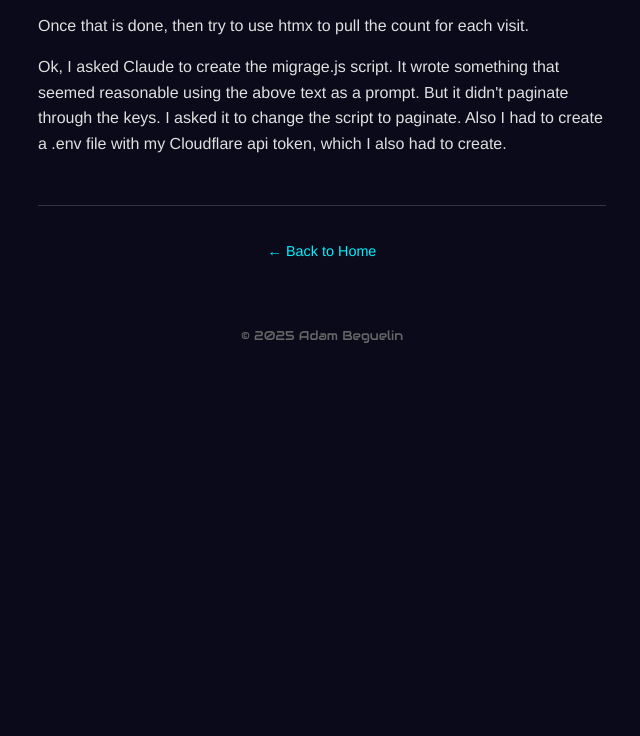
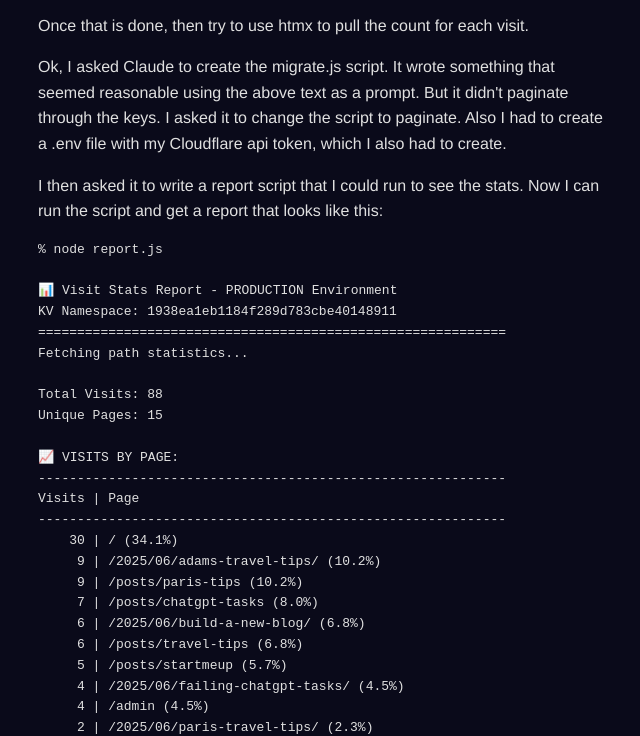
Before and after one commit to adamb/blog, a website: page dist/2025/06/more-blog-details/index.html in a window 1280 px wide. Shown: the part 726-1462 px from the top of the page, without its empty margins (318-958 px from the left). Before the commit the page ends 1070 px from the top, so only its background shows below. Drawn offline with Linux system fonts and the light colour scheme; no server answers.

Commit message:
update the stats page

```diff
--- a/dist/2025/06/more-blog-details/index.html
+++ b/dist/2025/06/more-blog-details/index.html
@@ -45,7 +45,50 @@
 <p>I'm still not using htmx really.   But I do have stats that I'm keeping.  So I realized that I can use htmx for that.  I want to put a reader count on each blog entry.  My current stats are kept in a kv and you can see them on the <a href="/stats">stats page</a> but this kv keeps the stats by date, using the key <code>visit:${now}</code>.  So to compute the stats for a particular page, I would need to process all the stats in the kv.  This would take too long.  So let's update the kv to also keep track of the stats per page.  We need another key type, so <code>path:${path}</code> seems sensible.</p>
 <p>But now we have the problem that the stats so far will be left out of this computation.  So we need to have a migrate script.  But if the migrate script is run more than once, it might mess up the stats.  So we should add a version key too.   Let's use the key <code>schema_version</code> and then check that.  On the first migration there will be no <code>schema_version</code> so we will set it to <code>v0</code> if the key doesn't exist.  Then go through and compute the <code>path:${path}</code> keys and set them to a count that we find under the <code>visit:</code> keys.</p>
 <p>Once that is done, then try to use htmx to pull the count for each visit.</p>
-<p>Ok, I asked Claude to create the migrage.js script. It wrote something that seemed reasonable using the above text as a prompt. But it didn't paginate through the keys.  I asked it to change the script to paginate.  Also I had to create a .env file with my Cloudflare api token, which I also had to create.</p>
+<p>Ok, I asked Claude to create the migrate.js script. It wrote something that seemed reasonable using the above text as a prompt. But it didn't paginate through the keys.  I asked it to change the script to paginate.  Also I had to create a .env file with my Cloudflare api token, which I also had to create.</p>
+<p>I then asked it to write a report script that I could run to see the stats.  Now I can run the script and get a report that looks like this:</p>
+<pre><code class="language-bash">% node report.js
+
+📊 Visit Stats Report - PRODUCTION Environment
+KV Namespace: 1938ea1eb1184f289d783cbe40148911
+============================================================
+Fetching path statistics...
+
+Total Visits: 88
+Unique Pages: 15
+
+📈 VISITS BY PAGE:
+------------------------------------------------------------
+Visits | Page
+------------------------------------------------------------
+    30 | / (34.1%)
+     9 | /2025/06/adams-travel-tips/ (10.2%)
+     9 | /posts/paris-tips (10.2%)
+     7 | /posts/chatgpt-tasks (8.0%)
+     6 | /2025/06/build-a-new-blog/ (6.8%)
+     6 | /posts/travel-tips (6.8%)
+     5 | /posts/startmeup (5.7%)
+     4 | /2025/06/failing-chatgpt-tasks/ (4.5%)
+     4 | /admin (4.5%)
+     2 | /2025/06/paris-travel-tips/ (2.3%)
+     2 | /build (2.3%)
+     1 | /277273 (1.1%)
+     1 | /stats.js (1.1%)
+     1 | /stats/foo (1.1%)
+     1 | unknown (1.1%)
+------------------------------------------------------------
+    88 | TOTAL
+
+🏆 TOP 5 PAGES:
+1. / - 30 visits (34.1%)
+2. /2025/06/adams-travel-tips/ - 9 visits (10.2%)
+3. /posts/paris-tips - 9 visits (10.2%)
+4. /posts/chatgpt-tasks - 7 visits (8.0%)
+5. /2025/06/build-a-new-blog/ - 6 visits (6.8%)
+
+Schema Version: v1
+</code></pre>
+<p>Now the stats work and I'm actually using some htmx goodness. :-)</p>
 
 <div class="back-link"><a href="/">← Back to Home</a></div>
 </article>
```
Also changed, not shown: functions/stats.js (+72 -19 lines).
